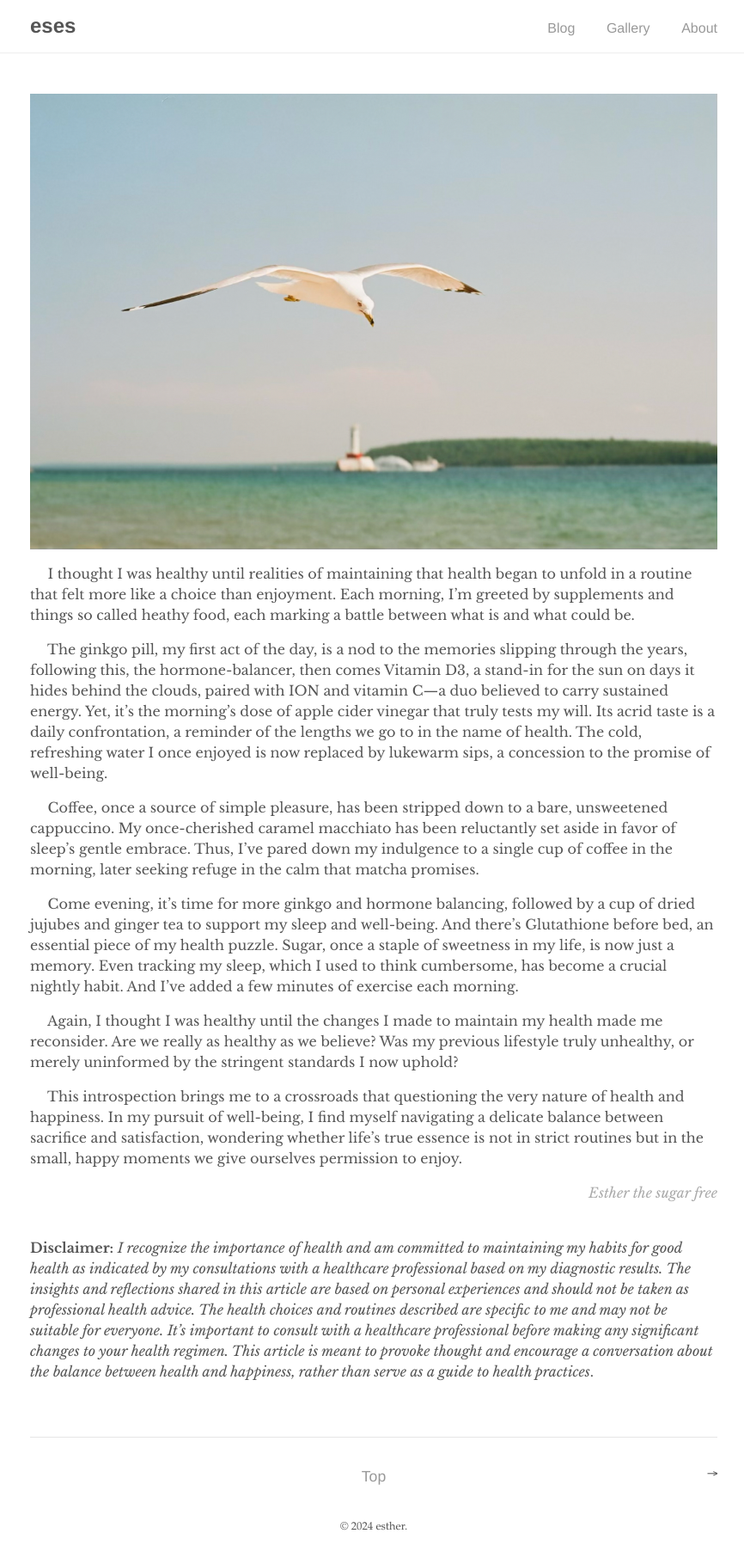
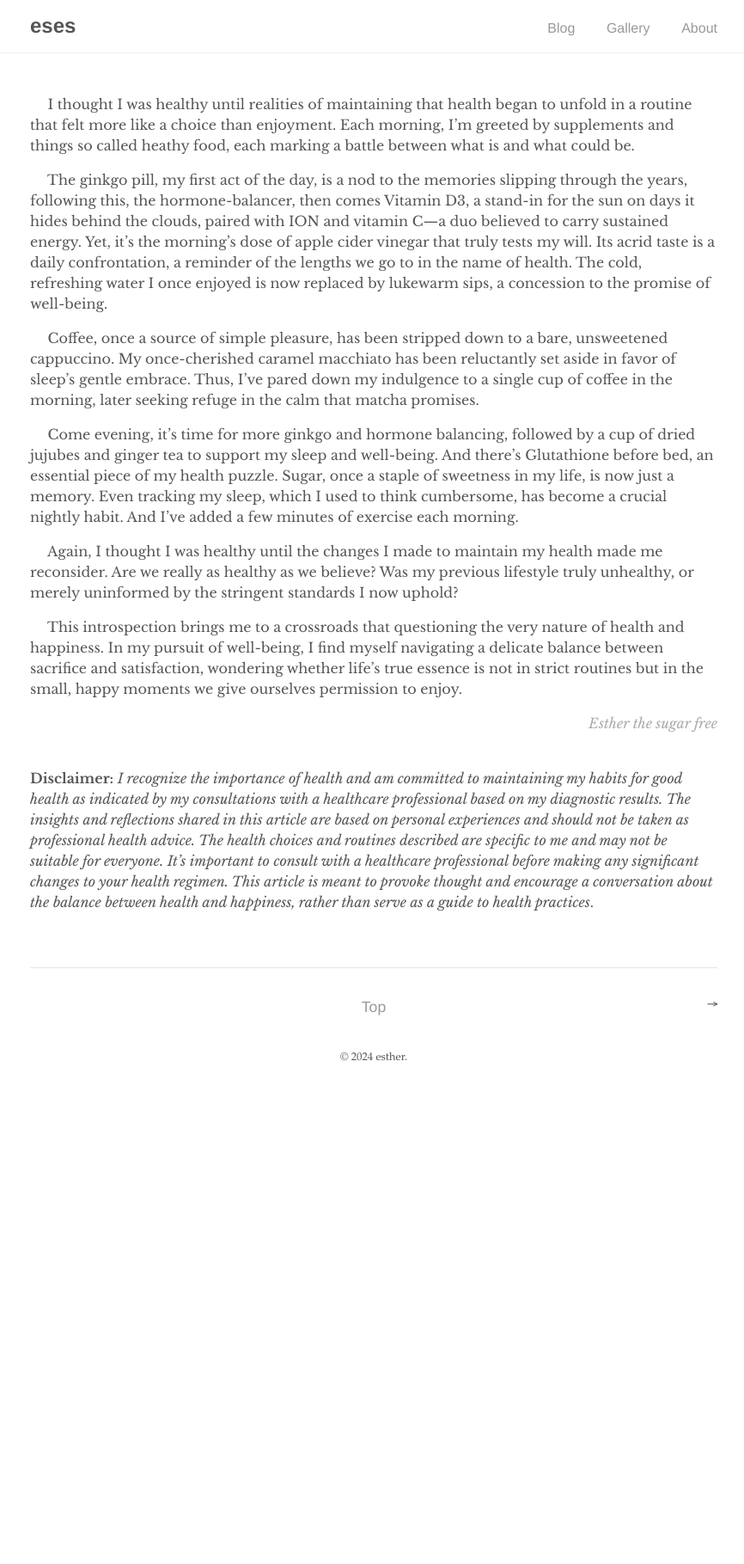
Before and after one commit to eses-corner/eses-corner.github.io, a Jekyll site: the page built from _posts/2024-02-14-the-wellness-paradox.md, in a window 1280 px wide. Shown: the whole page at 86% size, without its empty margins (205-1071 px from the left). Built offline with Jekyll 4.4.1, drawn with Linux system fonts in a browser that asks for light colours; comment, search, counter and statistics services are not loaded; after the commit the page ends 1273 px from its top, so only the background shows below that.

Commit message:
update blog

```diff
--- a/_posts/2024-02-14-the-wellness-paradox.md
+++ b/_posts/2024-02-14-the-wellness-paradox.md
@@ -10,7 +10,7 @@ show_date: false
 comments: false
 ---
 
-<img src="{{site.url}}/assets/images/mackinac-bird-1.png" style>
+<!-- <img src="{{site.url}}/assets/images/mackinac-bird-1.png" style> -->
 
 &emsp; I thought I was healthy until  realities of maintaining that health began to unfold in a routine that felt more like a choice than enjoyment.  Each morning, I'm greeted by supplements and things so called heathy food, each marking a battle between what is and what could be. <!--more-->
 
```
